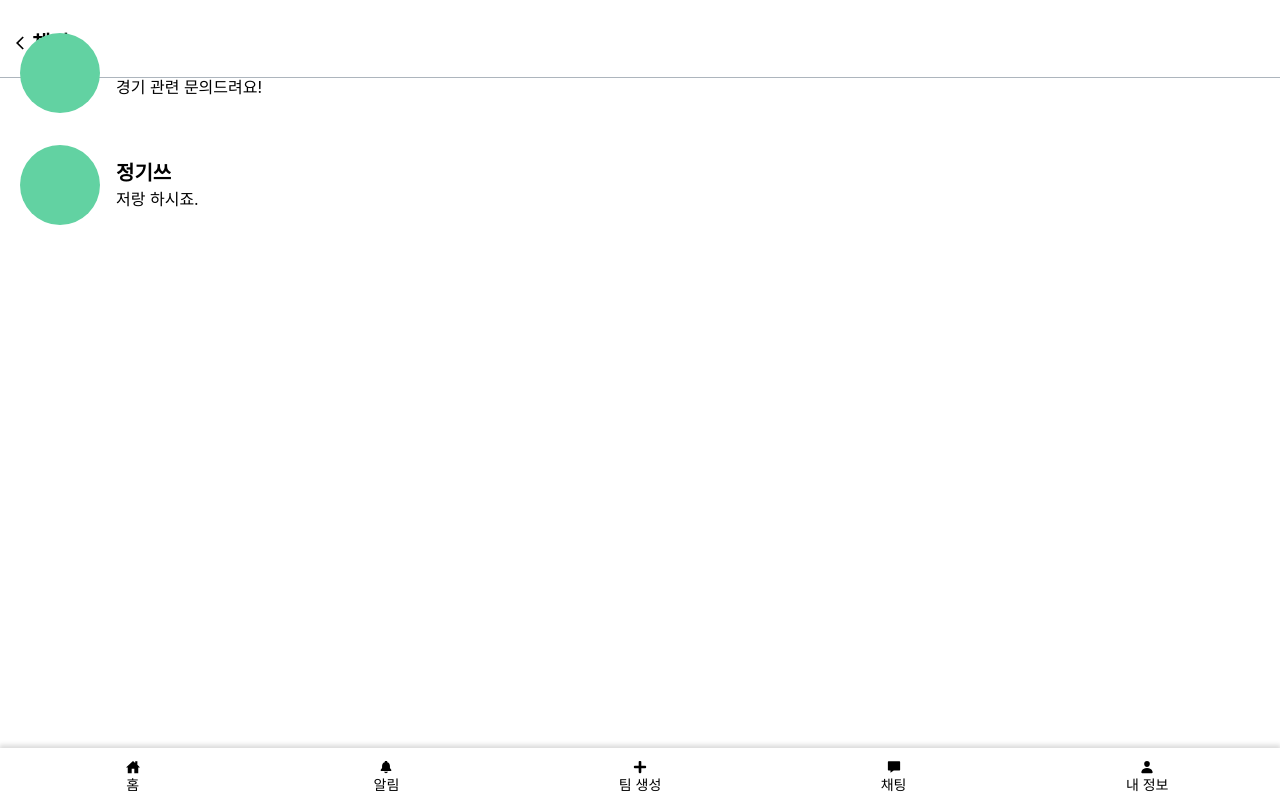
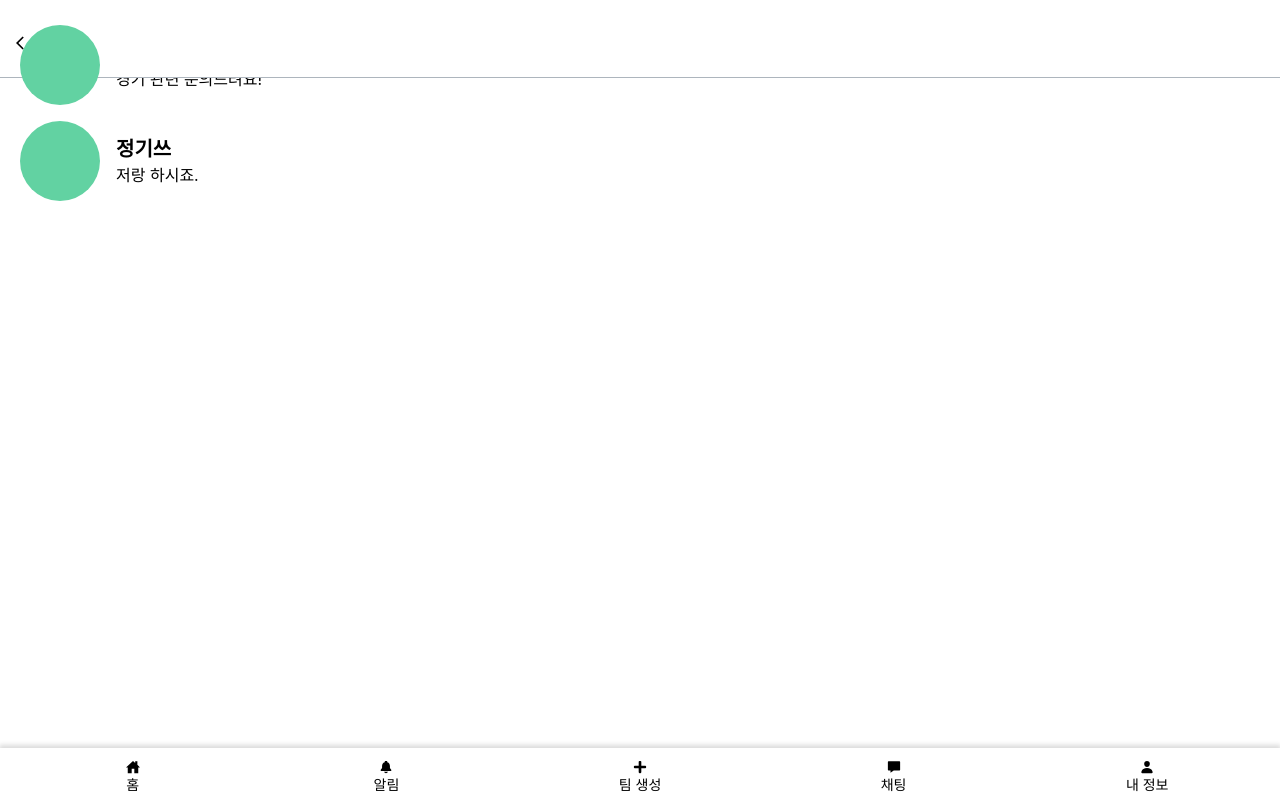
Before and after one commit to prgrms-web-devcourse/Team_04_SFam_FE, a Next.js app: page /chat in a window 1280 px wide. Built offline with nearby package versions, Linux system fonts and the light colour scheme; a web font is replaced by a local one.

Commit message:
style: padding 8px로 변경

```diff
--- a/src/components/ChatListItem/ChatListItem.styles.ts
+++ b/src/components/ChatListItem/ChatListItem.styles.ts
@@ -3,5 +3,5 @@ import styled from '@emotion/styled';
 export const ChatListItemContainer = styled.div`
   display: flex;
   flex-direction: row;
-  padding: 16px 0;
+  padding: 8px 0;
 `;
```
